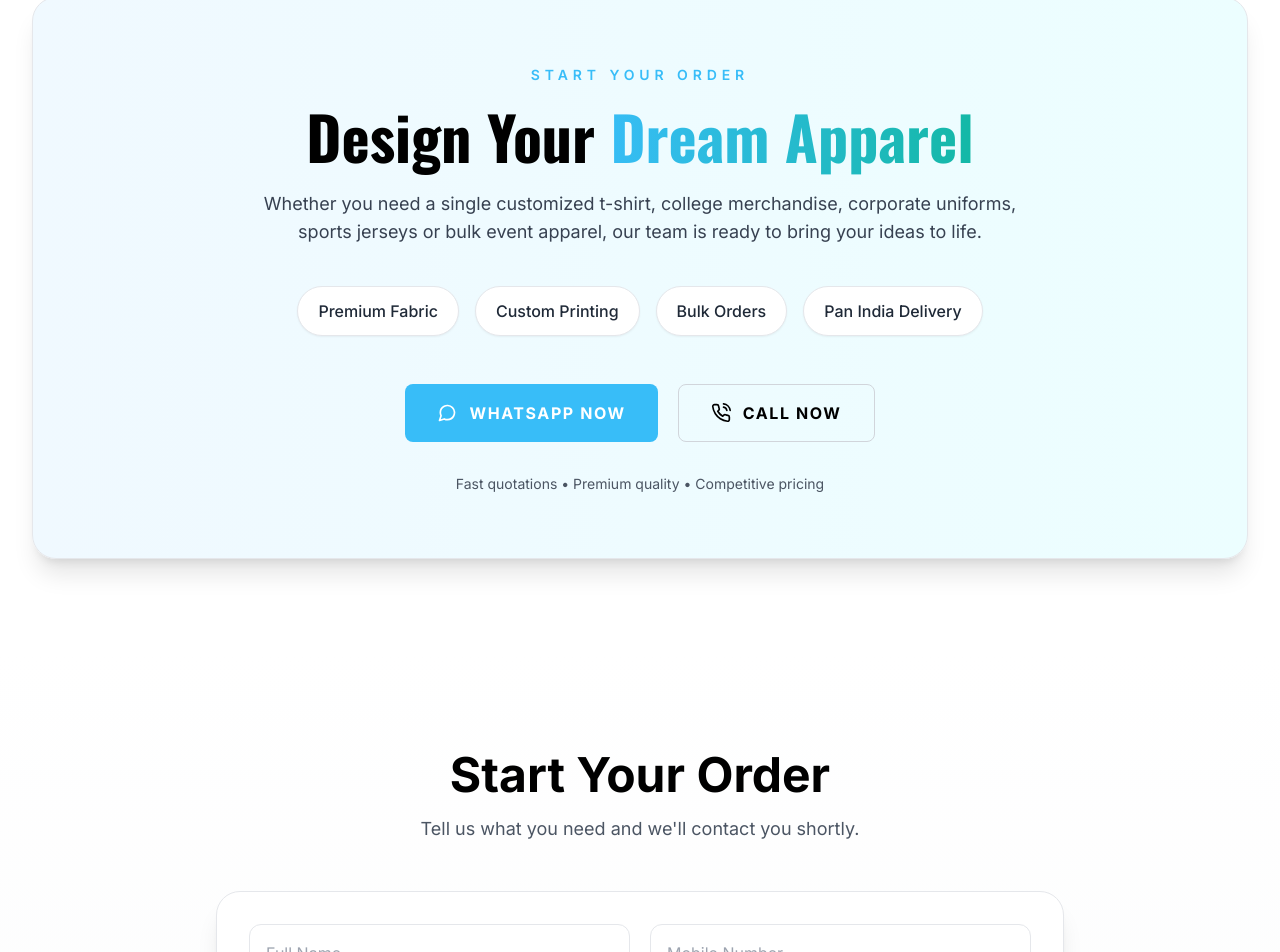
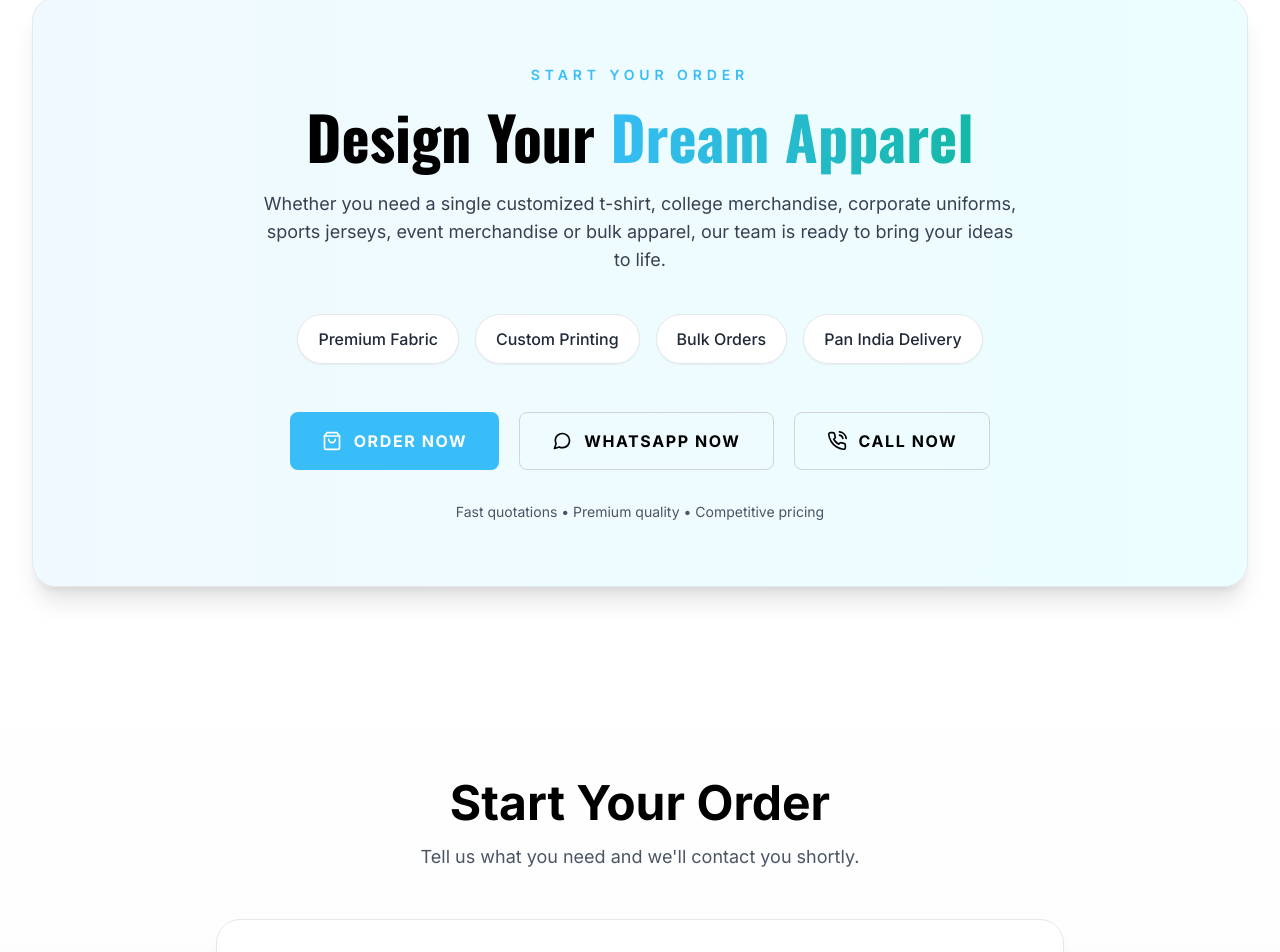
Before and after one commit to pratikbhutada09-blip/unique-drippy-apparels, a React (Vite) app: page / in a window 1280 px wide. Shown: the part 7051-8003 px from the top of the page. Built offline with nearby package versions, Linux system fonts and the light colour scheme.

Commit message:
Update CTA.jsx

```diff
--- a/src/components/CTA.jsx
+++ b/src/components/CTA.jsx
@@ -2,9 +2,18 @@ import { motion } from "framer-motion";
 import {
   FiMessageCircle,
   FiPhoneCall,
+  FiShoppingBag,
 } from "react-icons/fi";
 
 const CTA = () => {
+  const scrollToOrder = () => {
+    document
+      .getElementById("order")
+      ?.scrollIntoView({
+        behavior: "smooth",
+      });
+  };
+
   return (
     <section
       id="cta"
@@ -28,17 +37,20 @@ const CTA = () => {
 
           <h2 className="mt-5 text-4xl md:text-6xl font-display font-bold text-black">
             Design Your
-            <span className="text-gradient"> Dream Apparel</span>
+            <span className="text-gradient">
+              {" "}Dream Apparel
+            </span>
           </h2>
 
           <p className="mt-6 max-w-3xl mx-auto text-lg text-gray-700">
             Whether you need a single customized t-shirt,
             college merchandise, corporate uniforms,
-            sports jerseys or bulk event apparel,
-            our team is ready to bring your ideas to life.
+            sports jerseys, event merchandise or bulk
+            apparel, our team is ready to bring your
+            ideas to life.
           </p>
 
-          {/* Feature Pills */}
+          {/* Features */}
 
           <div className="flex flex-wrap justify-center gap-4 mt-10">
 
@@ -64,15 +76,29 @@ const CTA = () => {
 
           <div className="flex flex-col md:flex-row justify-center gap-5 mt-12">
 
+            {/* Order Form */}
+
+            <button
+              onClick={scrollToOrder}
+              className="primary-btn flex items-center justify-center gap-3"
+            >
+              <FiShoppingBag size={20} />
+              Order Now
+            </button>
+
+            {/* WhatsApp */}
+
             <a
               href="https://wa.me/919422689726"
               target="_blank"
               rel="noreferrer"
-              className="primary-btn flex items-center justify-center gap-3"
+              className="secondary-btn flex items-center justify-center gap-3"
             >
               <FiMessageCircle size={20} />
               WhatsApp Now
             </a>
+
+            {/* Call */}
 
             <a
               href="tel:+919422689726"
@@ -84,7 +110,7 @@ const CTA = () => {
 
           </div>
 
-          {/* Footer Text */}
+          {/* Footer */}
 
           <p className="mt-8 text-gray-600 text-sm">
             Fast quotations • Premium quality • Competitive pricing
```
